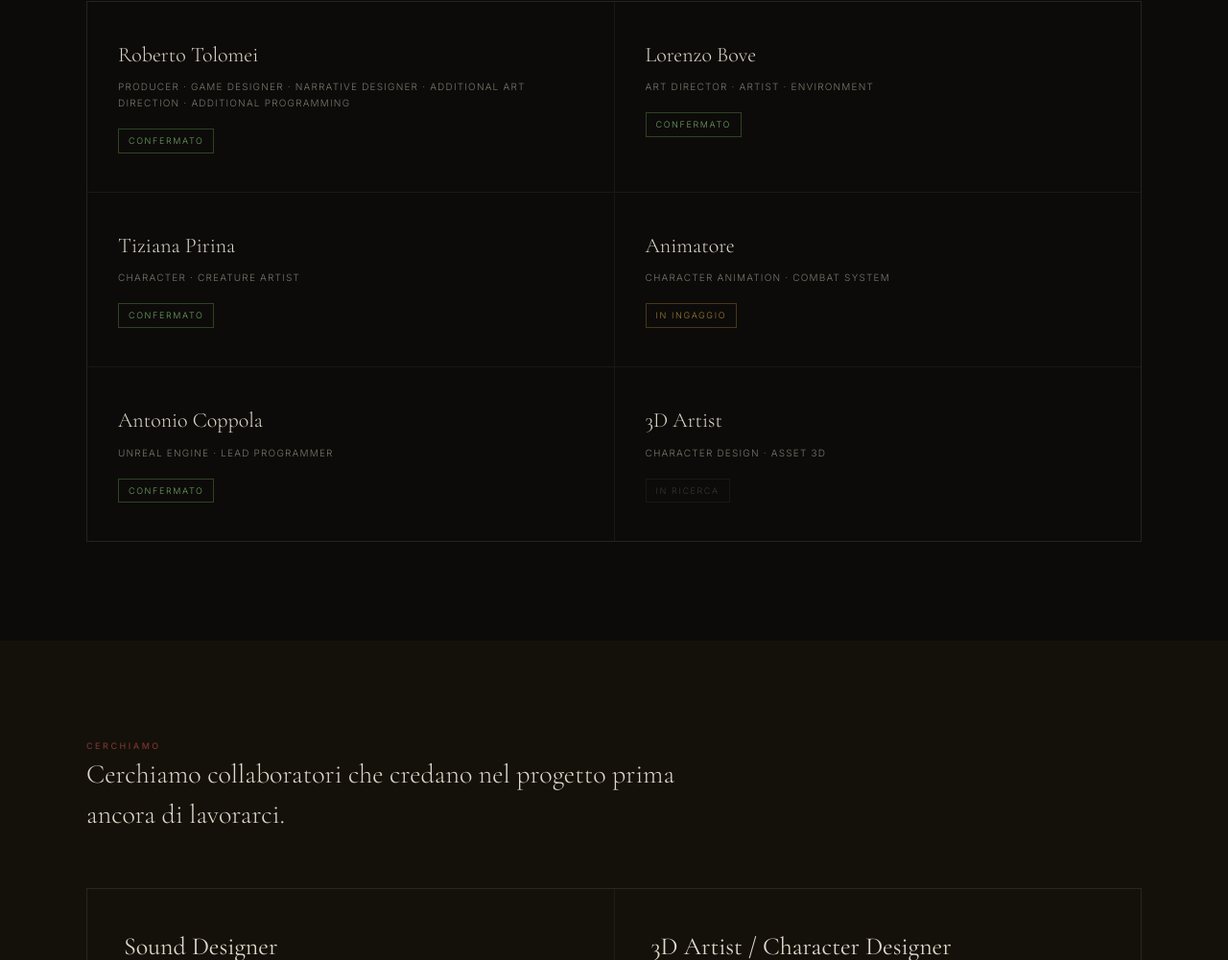
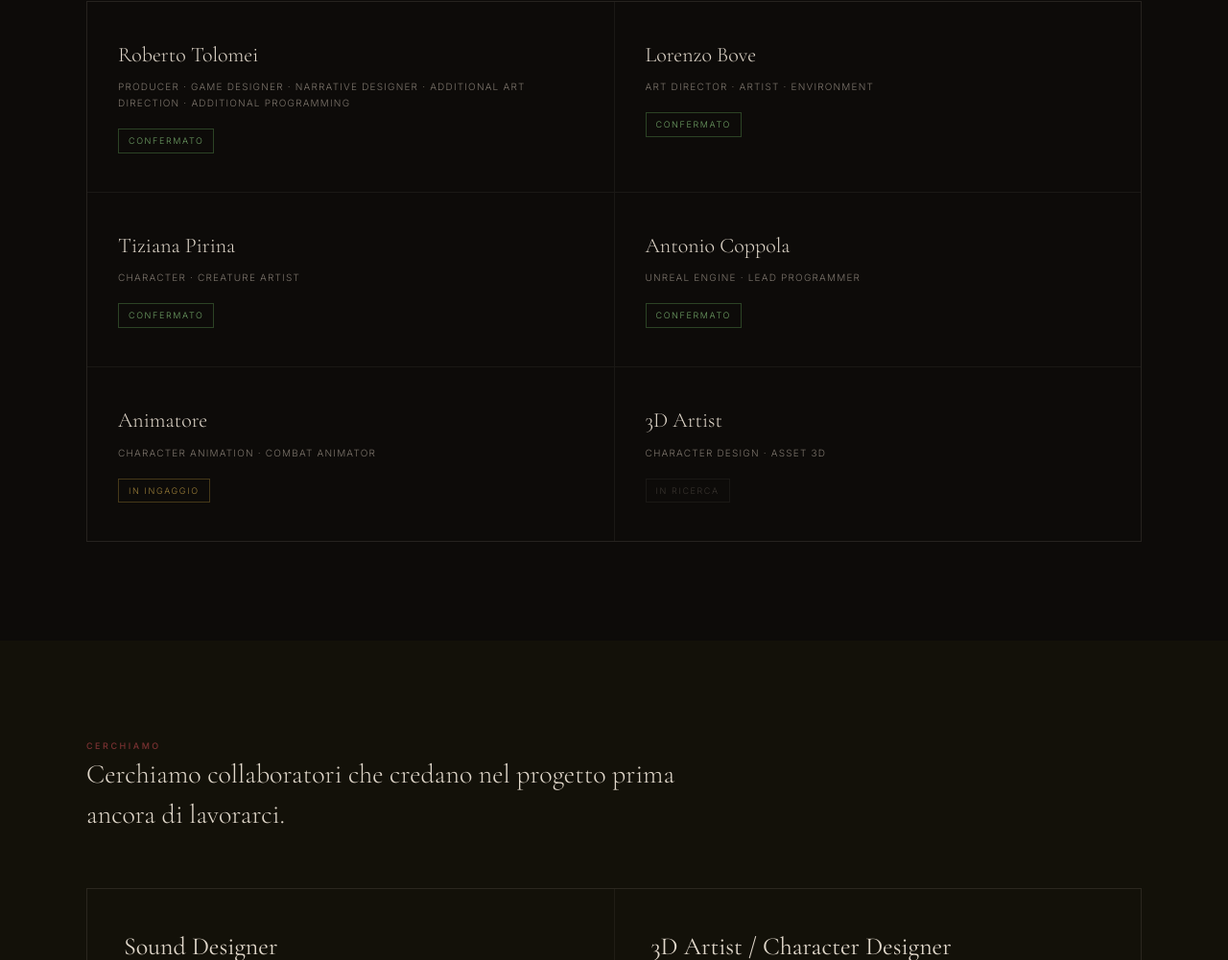
Before and after one commit to PhatBoB-Maker/wtfd-presentazione, a plain HTML site: page index.html in a window 1280 px wide. Shown: the part 6932-7933 px from the top of the page at 96% size. Drawn offline with nearby package versions, Linux system fonts and the light colour scheme; animation ran at ten frames a second.

Commit message:
Update index.html
riposizionamento Antonio

```diff
--- a/index.html
+++ b/index.html
@@ -1186,15 +1186,15 @@ section { padding: var(--pad) clamp(32px, 6vw, 80px); }
         <div class="tcard-roles" data-k="team6_roles"></div>
         <span class="tcard-badge badge-on" data-k="badge_on"></span>
       </div>
-      <div class="tcard rv d2">
-        <div class="tcard-name" data-k="team3_name"></div>
-        <div class="tcard-roles" data-k="team3_roles"></div>
-        <span class="tcard-badge badge-neg" data-k="badge_neg"></span>
-      </div>
       <div class="tcard rv d1">
         <div class="tcard-name">Antonio Coppola</div>
         <div class="tcard-roles" data-k="team4_roles"></div>
         <span class="tcard-badge badge-on" data-k="badge_on"></span>
+      </div>
+	  <div class="tcard rv d2">
+        <div class="tcard-name" data-k="team3_name"></div>
+        <div class="tcard-roles" data-k="team3_roles"></div>
+        <span class="tcard-badge badge-neg" data-k="badge_neg"></span>
       </div>
       <div class="tcard rv d2">
         <div class="tcard-name" data-k="team5_name"></div>
@@ -1339,7 +1339,7 @@ const T = {
     team_label:   "Il team",
     team1_roles:  "Producer · Game Designer · Narrative Designer · Additional Art Direction · Additional Programming",
     team2_roles:  "Art Director · Artist · Environment",
-    team3_name:   "Animatore",      team3_roles: "Character Animation · Combat System",
+    team3_name:   "Animatore",      team3_roles: "Character Animation · Combat Animator",
     team4_name:   "Programmatore",  team4_roles: "Unreal Engine · Lead Programmer",
     team5_name:   "3D Artist",      team5_roles: "Character Design · Asset 3D",
     team6_roles:  "Character · Creature Artist",
@@ -1436,7 +1436,7 @@ const T = {
     team_label:   "The team",
     team1_roles:  "Producer · Game Designer · Narrative Designer · Additional Art Direction · Additional Programming",
     team2_roles:  "Art Director · Artist · Environment",
-    team3_name:   "Animator",    team3_roles: "Character Animation · Combat System",
+    team3_name:   "Animator",    team3_roles: "Character Animation · Combat Animator",
     team4_name:   "Programmer",  team4_roles: "Unreal Engine · Lead Programmer",
     team5_name:   "3D Artist",   team5_roles: "Character Design · 3D Assets",
     team6_roles:  "Character · Creature Artist",
```
